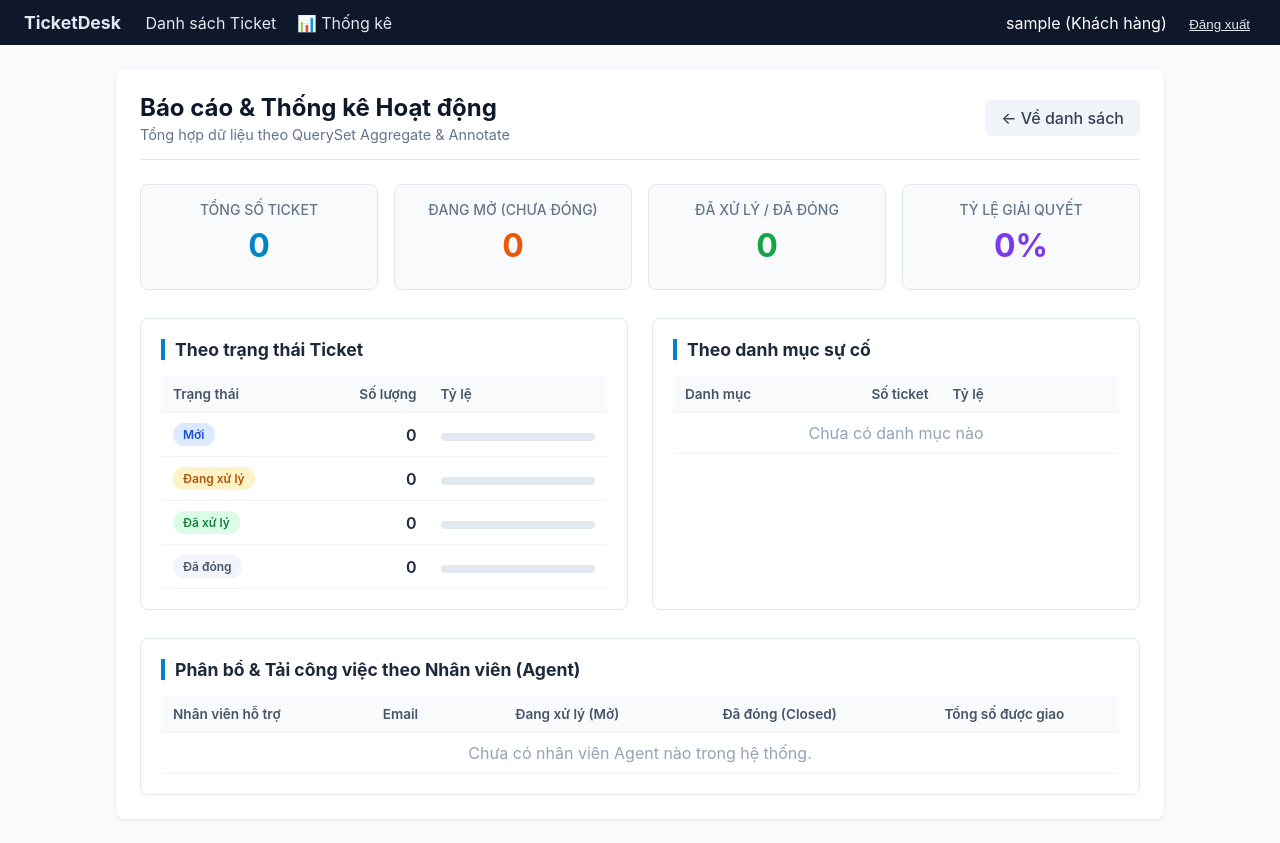
After one commit to VinhNguyenUte/TTTN_TicketDesk, a Django app: page /tickets/stats/ in a window 1280 px wide. The commit adds this page. Run offline with Django 5.2, Linux system fonts and the light colour scheme; the visitor is signed in with stand-in values (Sample User, id 1); data comes from the database, SQL or seed files in the repository; data that the repository does not hold is empty.

Commit message:
Làm annotate, aggregate, values; làm trang thống kê, seed 10000 ticket

```diff
--- a/apps/notifications/admin.py
+++ b/apps/notifications/admin.py
@@ -6,6 +6,7 @@ from .models import Notification
 @admin.register(Notification)
 class NotificationAdmin(admin.ModelAdmin):
     list_display = ["id", "user", "ticket", "title", "is_sent", "is_read", "created_at"]
+    list_select_related = ["user", "ticket"]
     list_filter = ["is_sent", "is_read", "created_at"]
     search_fields = ["title", "content", "user__username"]
     autocomplete_fields = ["user", "ticket"]
--- a/apps/tickets/admin.py
+++ b/apps/tickets/admin.py
@@ -8,6 +8,7 @@ class CommentInline(admin.TabularInline):
     extra = 1
     fields = ["user", "content", "is_internal", "created_at"]
     readonly_fields = ["created_at"]
+    autocomplete_fields = ["user"]
 
 
 class AttachmentInline(admin.TabularInline):
@@ -15,6 +16,7 @@ class AttachmentInline(admin.TabularInline):
     extra = 1
     fields = ["file", "file_name", "file_size", "uploaded_by", "created_at"]
     readonly_fields = ["file_name", "file_size", "created_at"]
+    autocomplete_fields = ["uploaded_by"]
 
 
 class TicketHistoryInline(admin.TabularInline):
@@ -50,6 +52,7 @@ class TicketAdmin(admin.ModelAdmin):
         "due_date",
         "created_at",
     ]
+    list_select_related = ["priority", "category", "customer", "assigned_to"]
     list_filter = ["status", "priority", "category", "created_at"]
     search_fields = [
         "title",
@@ -64,6 +67,7 @@ class TicketAdmin(admin.ModelAdmin):
 @admin.register(Comment)
 class CommentAdmin(admin.ModelAdmin):
     list_display = ["id", "ticket", "user", "is_internal", "created_at"]
+    list_select_related = ["ticket", "user"]
     list_filter = ["is_internal", "created_at"]
     search_fields = ["content", "user__username", "ticket__title"]
     autocomplete_fields = ["ticket", "user"]
@@ -80,6 +84,7 @@ class AttachmentAdmin(admin.ModelAdmin):
         "uploaded_by",
         "created_at",
     ]
+    list_select_related = ["ticket", "comment", "uploaded_by"]
     list_filter = ["created_at"]
     search_fields = ["file_name", "ticket__title", "uploaded_by__username"]
     autocomplete_fields = ["ticket", "comment", "uploaded_by"]
@@ -88,6 +93,7 @@ class AttachmentAdmin(admin.ModelAdmin):
 @admin.register(TicketHistory)
 class TicketHistoryAdmin(admin.ModelAdmin):
     list_display = ["id", "ticket", "user", "action", "created_at"]
+    list_select_related = ["ticket", "user"]
     list_filter = ["action", "created_at"]
     search_fields = ["action", "old_value", "new_value", "ticket__title"]
     autocomplete_fields = ["ticket", "user"]
--- a/apps/tickets/urls.py
+++ b/apps/tickets/urls.py
@@ -6,6 +6,7 @@ app_name = "tickets"
 
 urlpatterns = [
     path("", views.TicketListView.as_view(), name="list"),
+    path("stats/", views.TicketStatsView.as_view(), name="stats"),
     path("new/", views.TicketCreateView.as_view(), name="create"),
     path("<int:pk>/", views.TicketDetailView.as_view(), name="detail"),
     path("<int:pk>/edit/", views.TicketUpdateView.as_view(), name="update"),
--- a/apps/tickets/views.py
+++ b/apps/tickets/views.py
@@ -1,4 +1,5 @@
 from django.contrib.auth.mixins import LoginRequiredMixin
+from django.db.models import Count, Q
 from django.shortcuts import get_object_or_404, redirect
 from django.urls import reverse_lazy
 from django.views import View
@@ -7,12 +8,13 @@ from django.views.generic import (
     DeleteView,
     DetailView,
     ListView,
+    TemplateView,
     UpdateView,
 )
 
 from apps.accounts.models import User
 
-from .models import Attachment, Comment, Ticket, TicketHistory
+from .models import Attachment, Category, Comment, Ticket, TicketHistory
 
 
 class TicketQuerysetMixin:
@@ -140,3 +142,75 @@ class CommentCreateView(LoginRequiredMixin, View):
                 action="Thêm bình luận" + (" (Nội bộ)" if is_internal else ""),
             )
         return redirect("tickets:detail", pk=ticket.pk)
+
+
+class TicketStatsView(LoginRequiredMixin, TemplateView):
+    template_name = "tickets/statistics.html"
+
+    def get_context_data(self, **kwargs):
+        context = super().get_context_data(**kwargs)
+
+        # 1. Thống kê theo trạng thái (status) dùng values() và annotate()
+        status_counts_raw = (
+            Ticket.objects.values("status")
+            .annotate(total=Count("id"))
+            .order_by("status")
+        )
+        status_dict = {item["status"]: item["total"] for item in status_counts_raw}
+        status_stats = []
+        for choice_val, choice_label in Ticket.Status.choices:
+            status_stats.append(
+                {
+                    "value": choice_val,
+                    "label": choice_label,
+                    "count": status_dict.get(choice_val, 0),
+                }
+            )
+        context["status_stats"] = status_stats
+
+        # 2. Tổng quan KPI dùng aggregate()
+        summary = Ticket.objects.aggregate(
+            total_tickets=Count("id"),
+            open_tickets=Count(
+                "id",
+                filter=~Q(status=Ticket.Status.CLOSED),
+            ),
+            resolved_tickets=Count(
+                "id",
+                filter=Q(status__in=[Ticket.Status.RESOLVED, Ticket.Status.CLOSED]),
+            ),
+        )
+        total = summary["total_tickets"] or 0
+        resolved = summary["resolved_tickets"] or 0
+        context["total_tickets"] = total
+        context["open_tickets"] = summary["open_tickets"] or 0
+        context["resolved_tickets"] = resolved
+        context["resolution_rate"] = (
+            round((resolved / total * 100), 1) if total > 0 else 0
+        )
+
+        # 3. Thống kê theo người xử lý (Agent)
+        agents = (
+            User.objects.filter(role=User.Role.AGENT)
+            .annotate(
+                total_assigned=Count("assigned_tickets"),
+                open_count=Count(
+                    "assigned_tickets",
+                    filter=~Q(assigned_tickets__status=Ticket.Status.CLOSED),
+                ),
+                closed_count=Count(
+                    "assigned_tickets",
+                    filter=Q(assigned_tickets__status=Ticket.Status.CLOSED),
+                ),
+            )
+            .order_by("-open_count", "-total_assigned")
+        )
+        context["agent_stats"] = agents
+
+        # 4. Thống kê theo danh mục (Category)
+        category_stats = Category.objects.annotate(
+            ticket_count=Count("tickets")
+        ).order_by("-ticket_count")
+        context["category_stats"] = category_stats
+
+        return context
--- a/config/templates/base.html
+++ b/config/templates/base.html
@@ -42,6 +42,10 @@
   <nav>
     <div>
       <a href="{% url 'tickets:list' %}" style="margin-left:0; font-weight:bold; font-size: 1.1rem;">TicketDesk</a>
+      {% if user.is_authenticated %}
+        <a href="{% url 'tickets:list' %}" style="margin-left:20px;">Danh sách Ticket</a>
+        <a href="{% url 'tickets:stats' %}" style="margin-left:16px;">📊 Thống kê</a>
+      {% endif %}
     </div>
     <div>
       {% if user.is_authenticated %}
--- /dev/null
+++ b/config/templates/tickets/statistics.html
@@ -0,0 +1,248 @@
+{% extends "base.html" %}
+
+{% block title %}Báo cáo & Thống kê - TicketDesk{% endblock %}
+
+{% block content %}
+<style>
+  .stats-header {
+    display: flex;
+    justify-content: space-between;
+    align-items: center;
+    margin-bottom: 24px;
+    border-bottom: 1px solid #e2e8f0;
+    padding-bottom: 16px;
+  }
+  .stats-header h1 {
+    margin: 0;
+    font-size: 1.5rem;
+    color: #0f172a;
+  }
+  .kpi-grid {
+    display: grid;
+    grid-template-columns: repeat(auto-fit, minmax(200px, 1fr));
+    gap: 16px;
+    margin-bottom: 28px;
+  }
+  .kpi-card {
+    background: #f8fafc;
+    border: 1px solid #e2e8f0;
+    border-radius: 8px;
+    padding: 16px;
+    text-align: center;
+  }
+  .kpi-card .number {
+    font-size: 2rem;
+    font-weight: 700;
+    margin: 8px 0;
+  }
+  .kpi-card .label {
+    font-size: 0.875rem;
+    color: #64748b;
+    font-weight: 500;
+  }
+  .kpi-total .number { color: #0284c7; }
+  .kpi-open .number { color: #ea580c; }
+  .kpi-resolved .number { color: #16a34a; }
+  .kpi-rate .number { color: #7c3aed; }
+
+  .section-grid {
+    display: grid;
+    grid-template-columns: 1fr 1fr;
+    gap: 24px;
+    margin-bottom: 28px;
+  }
+  @media (max-width: 768px) {
+    .section-grid {
+      grid-template-columns: 1fr;
+    }
+  }
+  .stats-panel {
+    background: #ffffff;
+    border: 1px solid #e2e8f0;
+    border-radius: 8px;
+    padding: 20px;
+  }
+  .stats-panel h3 {
+    margin-top: 0;
+    margin-bottom: 16px;
+    font-size: 1.1rem;
+    color: #1e293b;
+    border-left: 4px solid #0284c7;
+    padding-left: 10px;
+  }
+  .data-table {
+    width: 100%;
+    border-collapse: collapse;
+    margin-top: 10px;
+  }
+  .data-table th, .data-table td {
+    padding: 10px 12px;
+    text-align: left;
+    border-bottom: 1px solid #f1f5f9;
+  }
+  .data-table th {
+    background-color: #f8fafc;
+    font-size: 0.85rem;
+    color: #475569;
+    font-weight: 600;
+  }
+  .badge {
+    display: inline-block;
+    padding: 4px 10px;
+    border-radius: 9999px;
+    font-size: 0.75rem;
+    font-weight: 600;
+  }
+  .badge-new { background-color: #dbeafe; color: #1d4ed8; }
+  .badge-in_progress { background-color: #fef3c7; color: #b45309; }
+  .badge-resolved { background-color: #dcfce7; color: #15803d; }
+  .badge-closed { background-color: #f1f5f9; color: #475569; }
+  .progress-bar-bg {
+    background: #e2e8f0;
+    border-radius: 4px;
+    height: 8px;
+    width: 100%;
+    margin-top: 4px;
+    overflow: hidden;
+  }
+  .progress-bar-fill {
+    height: 100%;
+    background: #0284c7;
+    border-radius: 4px;
+  }
+</style>
+
+<div class="stats-header">
+  <div>
+    <h1>Báo cáo & Thống kê Hoạt động</h1>
+    <p style="margin: 4px 0 0 0; color: #64748b; font-size: 0.9rem;">Tổng hợp dữ liệu theo QuerySet Aggregate & Annotate</p>
+  </div>
+  <div>
+    <a href="{% url 'tickets:list' %}" style="padding: 8px 16px; background:#f1f5f9; color:#334155; text-decoration:none; border-radius:6px; font-weight:500;">&larr; Về danh sách</a>
+  </div>
+</div>
+
+<!-- KPI Cards -->
+<div class="kpi-grid">
+  <div class="kpi-card kpi-total">
+    <div class="label">TỔNG SỐ TICKET</div>
+    <div class="number">{{ total_tickets }}</div>
+  </div>
+  <div class="kpi-card kpi-open">
+    <div class="label">ĐANG MỞ (CHƯA ĐÓNG)</div>
+    <div class="number">{{ open_tickets }}</div>
+  </div>
+  <div class="kpi-card kpi-resolved">
+    <div class="label">ĐÃ XỬ LÝ / ĐÃ ĐÓNG</div>
+    <div class="number">{{ resolved_tickets }}</div>
+  </div>
+  <div class="kpi-card kpi-rate">
+    <div class="label">TỶ LỆ GIẢI QUYẾT</div>
+    <div class="number">{{ resolution_rate }}%</div>
+  </div>
+</div>
+
+<div class="section-grid">
+  <!-- Thống kê theo Trạng thái -->
+  <div class="stats-panel">
+    <h3>Theo trạng thái Ticket</h3>
+    <table class="data-table">
+      <thead>
+        <tr>
+          <th>Trạng thái</th>
+          <th style="text-align: right;">Số lượng</th>
+          <th style="width: 40%;">Tỷ lệ</th>
+        </tr>
+      </thead>
+      <tbody>
+        {% for st in status_stats %}
+        <tr>
+          <td>
+            <span class="badge badge-{{ st.value }}">{{ st.label }}</span>
+          </td>
+          <td style="text-align: right; font-weight: 600;">{{ st.count }}</td>
+          <td>
+            <div class="progress-bar-bg">
+              <div class="progress-bar-fill" style="width: {% if total_tickets > 0 %}{% widthratio st.count total_tickets 100 %}{% else %}0{% endif %}%;"></div>
+            </div>
+          </td>
+        </tr>
+        {% endfor %}
+      </tbody>
+    </table>
+  </div>
+
+  <!-- Thống kê theo Danh mục -->
+  <div class="stats-panel">
+    <h3>Theo danh mục sự cố</h3>
+    <table class="data-table">
+      <thead>
+        <tr>
+          <th>Danh mục</th>
+          <th style="text-align: right;">Số ticket</th>
+          <th style="width: 40%;">Tỷ lệ</th>
+        </tr>
+      </thead>
+      <tbody>
+        {% for cat in category_stats %}
+        <tr>
+          <td><strong>{{ cat.name }}</strong></td>
+          <td style="text-align: right; font-weight: 600;">{{ cat.ticket_count }}</td>
+          <td>
+            <div class="progress-bar-bg">
+              <div class="progress-bar-fill" style="background:#8b5cf6; width: {% if total_tickets > 0 %}{% widthratio cat.ticket_count total_tickets 100 %}{% else %}0{% endif %}%;"></div>
+            </div>
+          </td>
+        </tr>
+        {% empty %}
+        <tr>
+          <td colspan="3" style="text-align:center; color:#94a3b8;">Chưa có danh mục nào</td>
+        </tr>
+        {% endfor %}
+      </tbody>
+    </table>
+  </div>
+</div>
+
+<!-- Thống kê theo Nhân viên xử lý (Agent) -->
+<div class="stats-panel">
+  <h3>Phân bổ & Tải công việc theo Nhân viên (Agent)</h3>
+  <table class="data-table">
+    <thead>
+      <tr>
+        <th>Nhân viên hỗ trợ</th>
+        <th>Email</th>
+        <th style="text-align: center;">Đang xử lý (Mở)</th>
+        <th style="text-align: center;">Đã đóng (Closed)</th>
+        <th style="text-align: center;">Tổng số được giao</th>
+      </tr>
+    </thead>
+    <tbody>
+      {% for ag in agent_stats %}
+      <tr>
+        <td>
+          <strong>{{ ag.get_full_name|default:ag.username }}</strong>
+          <span style="font-size:0.75rem; color:#64748b; margin-left:6px;">@{{ ag.username }}</span>
+        </td>
+        <td>{{ ag.email }}</td>
+        <td style="text-align: center;">
+          <span style="padding: 2px 8px; border-radius: 4px; background: {% if ag.open_count > 0 %}#fee2e2; color:#b91c1c; font-weight:600;{% else %}#f1f5f9; color:#64748b;{% endif %}">
+            {{ ag.open_count }}
+          </span>
+        </td>
+        <td style="text-align: center;">
+          <span style="padding: 2px 8px; border-radius: 4px; background: #ecfdf5; color:#047857;">
+            {{ ag.closed_count }}
+          </span>
+        </td>
+        <td style="text-align: center; font-weight: 700;">{{ ag.total_assigned }}</td>
+      </tr>
+      {% empty %}
+      <tr>
+        <td colspan="5" style="text-align: center; color: #94a3b8;">Chưa có nhân viên Agent nào trong hệ thống.</td>
+      </tr>
+      {% endfor %}
+    </tbody>
+  </table>
+</div>
+{% endblock %}
--- a/config/templates/tickets/ticket_detail.html
+++ b/config/templates/tickets/ticket_detail.html
@@ -36,7 +36,7 @@
       </div>
 
       <!-- Bình luận & Trao đổi -->
-      <h3>Bình luận & Phản hồi ({{ comments.count }})</h3>
+      <h3>Bình luận & Phản hồi ({{ comments|length }})</h3>
       <div style="display: flex; flex-direction: column; gap: 16px; margin-bottom: 24px;">
         {% for comment in comments %}
           <div style="border: 1px solid {% if comment.is_internal %}#fde68a; background: #fefce8;{% else %}#e2e8f0; background: #fff;{% endif %} border-radius: 8px; padding: 12px;">
--- a/config/urls.py
+++ b/config/urls.py
@@ -19,3 +19,12 @@ urlpatterns = [
 
 if settings.DEBUG:
     urlpatterns += static(settings.MEDIA_URL, document_root=settings.MEDIA_ROOT)
+    if "debug_toolbar" in settings.INSTALLED_APPS:
+        try:
+            import debug_toolbar
+
+            urlpatterns = [
+                path("__debug__/", include(debug_toolbar.urls))
+            ] + urlpatterns
+        except ImportError:
+            pass
--- a/pyproject.toml
+++ b/pyproject.toml
@@ -15,6 +15,7 @@ dependencies = [
 
 [dependency-groups]
 dev = [
+    "django-debug-toolbar>=8.0.0",
     "pre-commit>=4.7.0",
     "pytest>=9.1.1",
     "pytest-django>=4.14.0",
--- a/requirements.txt
+++ b/requirements.txt
@@ -19,3 +19,5 @@ django-cors-headers>=4.3.0
 # Utilities
 openpyxl>=3.1.2
 python-dotenv>=1.0.1
+
+django-debug-toolbar>=4.3.0
```
Also changed, not shown: apps/tickets/management/commands/seed_tickets.py (added, +120 -0 lines), apps/tickets/models.py (+28 -0 lines), apps/tickets/services.py (added, +27 -0 lines), config/settings/dev.py (+26 -0 lines), tests/test_tickets.py (+110 -0 lines), apps/tickets/migrations/0002_ticket_ticket_status_created_idx_and_more.py (added), 2 other files.
